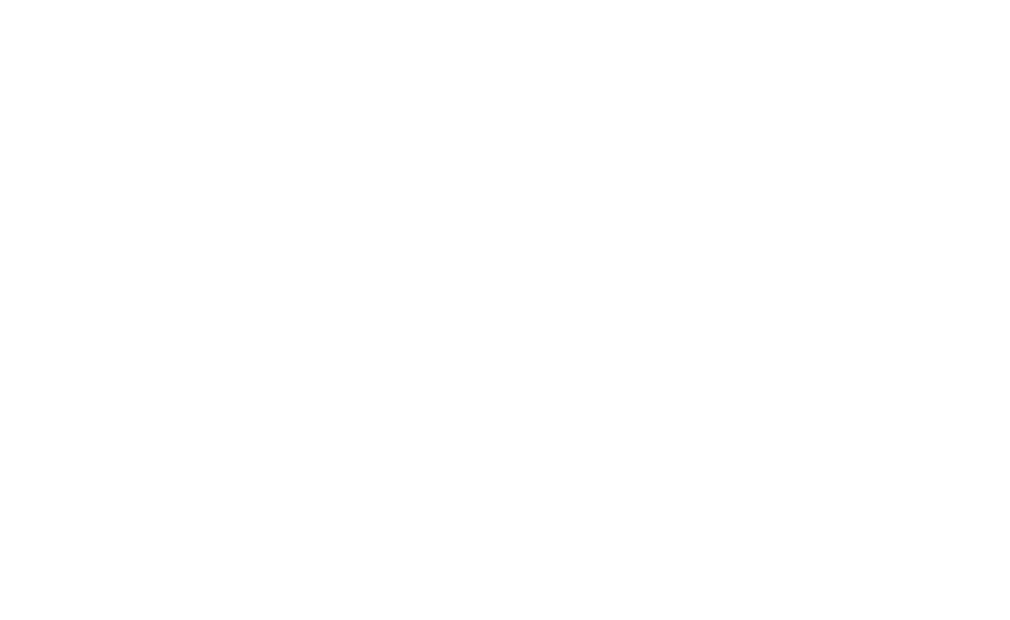
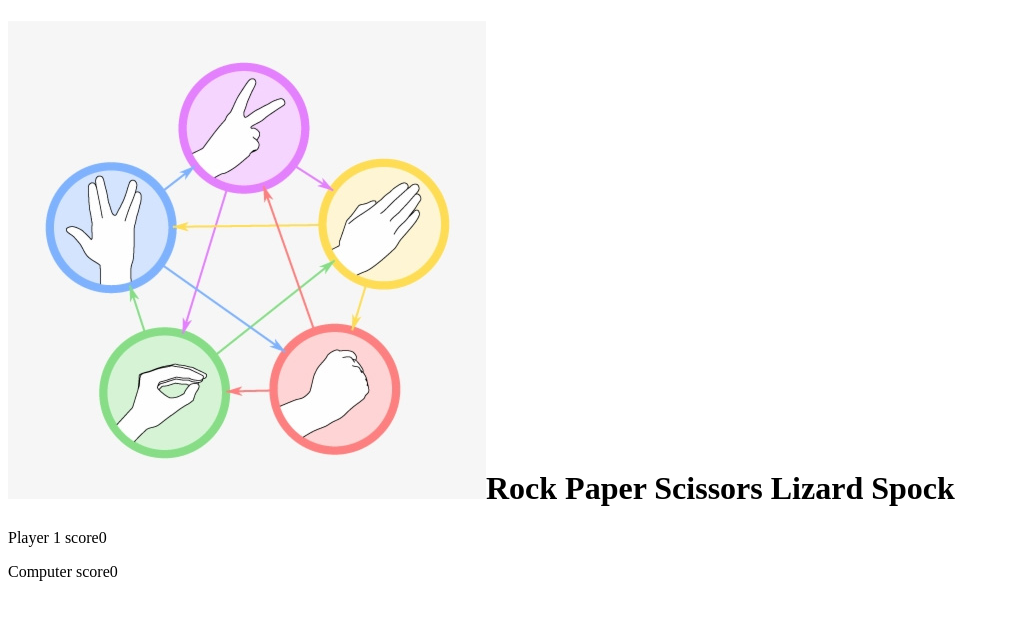
Before and after one commit to SClements1981/Rock-Paper-Scissors-Lizard-Spock, a plain HTML site: page index.html in a window 1280 px wide. Shown: the whole page, without its empty margins (0-1010 px from the left). Drawn offline with Linux system fonts and the light colour scheme.

Commit message:
add basic html structure

```diff
--- a/index.html
+++ b/index.html
@@ -3,10 +3,23 @@
 <head>
     <meta charset="UTF-8">
     <meta name="viewport" content="width=device-width, initial-scale=1.0">
+    <link rel="preconnect" href="https://fonts.googleapis.com">
+    <link rel="preconnect" href="https://fonts.gstatic.com" crossorigin>
+    <link href="https://fonts.googleapis.com/css2?family=Josefin+Sans:ital,wght@0,100..700;1,100..700&display=swap" rel="stylesheet">
     <link rel="stylesheet" href="assets/css/style.css">
     <title>Document</title>
 </head>
 <body>
+    <h1 class="heading">
+        <img class="logo" src="assets/images/Logo.jpg" alt="logo">Rock Paper Scissors Lizard Spock
+    </h1>
+
+    <div class="game-area"></div>
+
+    <div class="scoring">
+        <p class="score">Player 1 score<span id="player-score">0</span> </p>
+        <p class="score">Computer score<span id="computer-score">0</span> </p>
+    </div>
 
     <script src="assets/js/script.js"></script>
 </body>
```
Also changed, not shown: assets/images/Logo.jpg (added).
